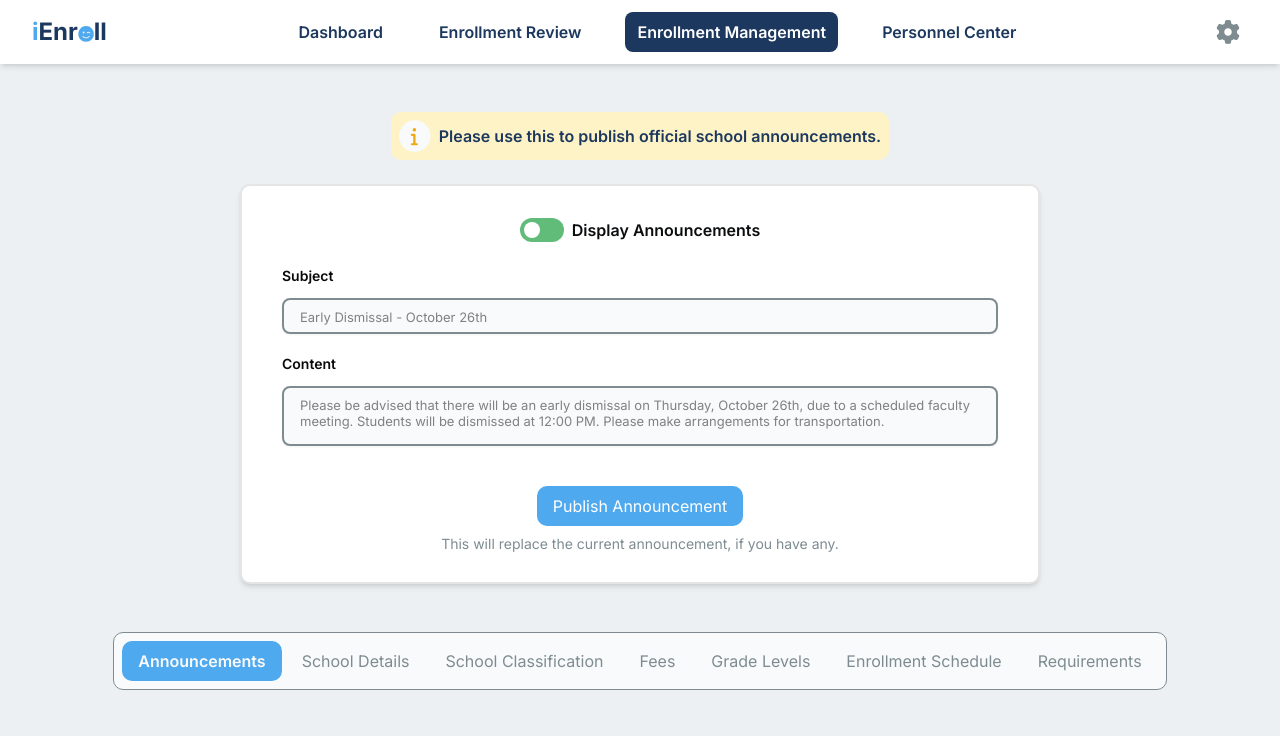
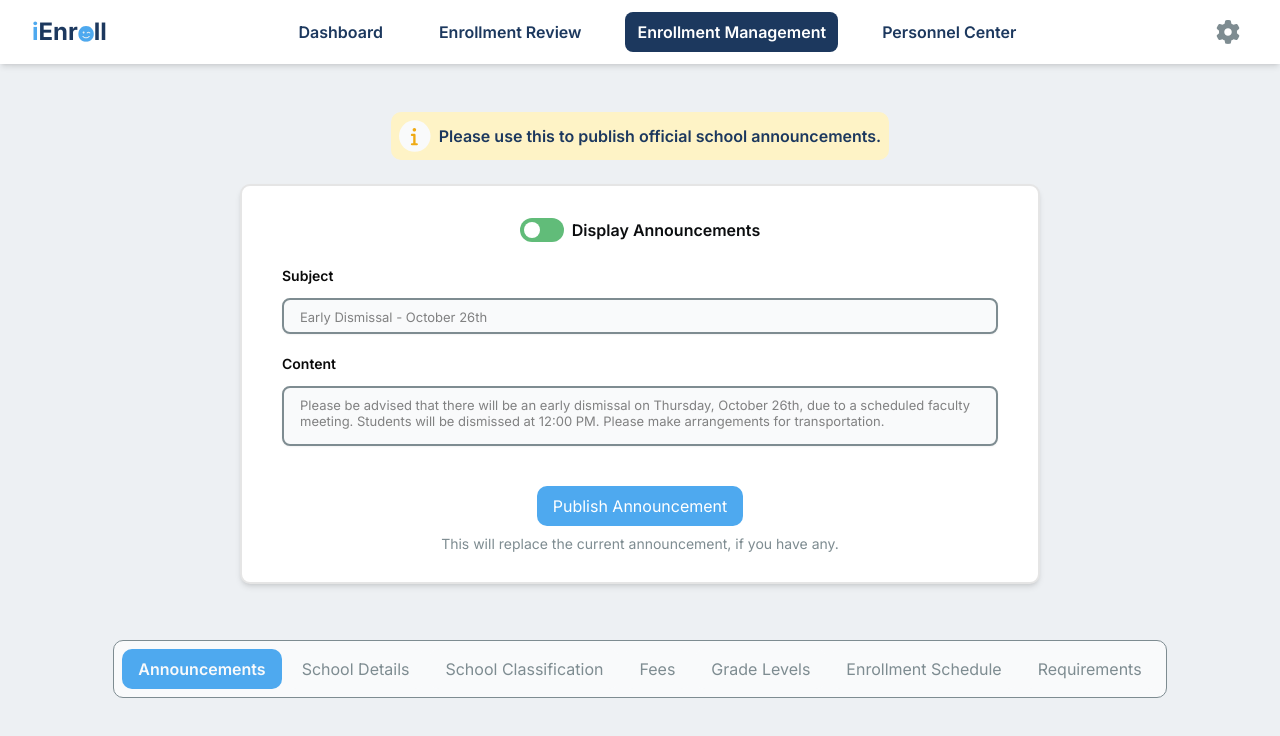
Before and after one commit to marcusAlmo/iEnroll, a React (Vite) app in the folder client/: page /admin/enrollment-management in a window 1280 px wide. Shown: the top 736 px of the page. Built offline with nearby package versions, Linux system fonts and the light colour scheme.

Commit message:
refactor: fix margin

```diff
--- a/client/src/app/admin/components/SubNav_Management.tsx
+++ b/client/src/app/admin/components/SubNav_Management.tsx
@@ -43,8 +43,8 @@ const SubNavIndex: React.FC<{ activeTab: string; setActiveTab: (tab: string) =>
   ];
 
   return (
-      <div className="flex justify-center items-center">
-        <div className="rounded-[10px] max-h-18 border border-text-2 bg-background p-2 mt-8">
+      <div className="flex justify-center items-center mt-10">
+        <div className="rounded-[10px] max-h-18 border border-text-2 bg-background p-2 ">
           <SubNav items={subNavItems} activeItem={activeTab} setActiveItem={setActiveTab} />
         </div>
       </div>
```
